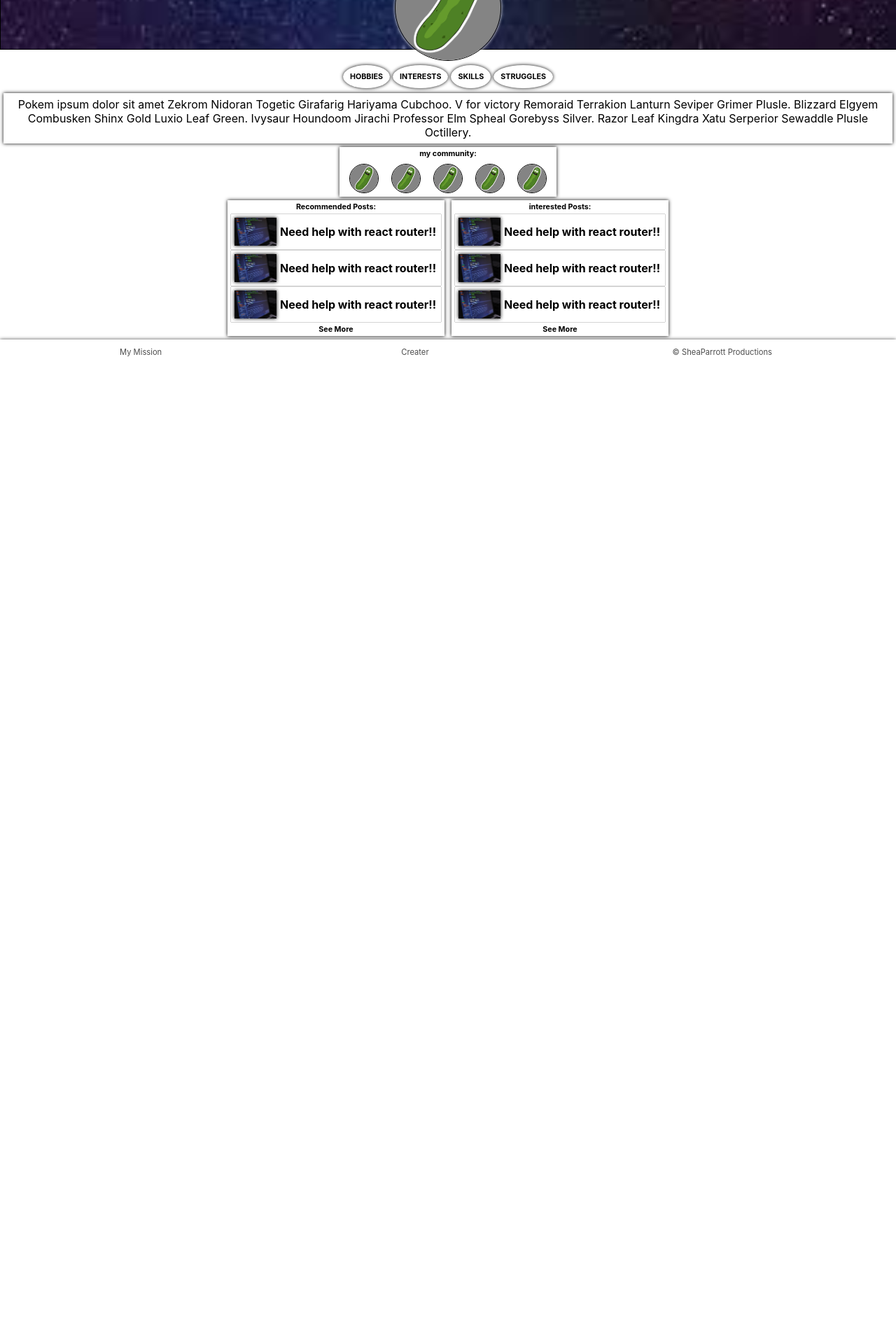
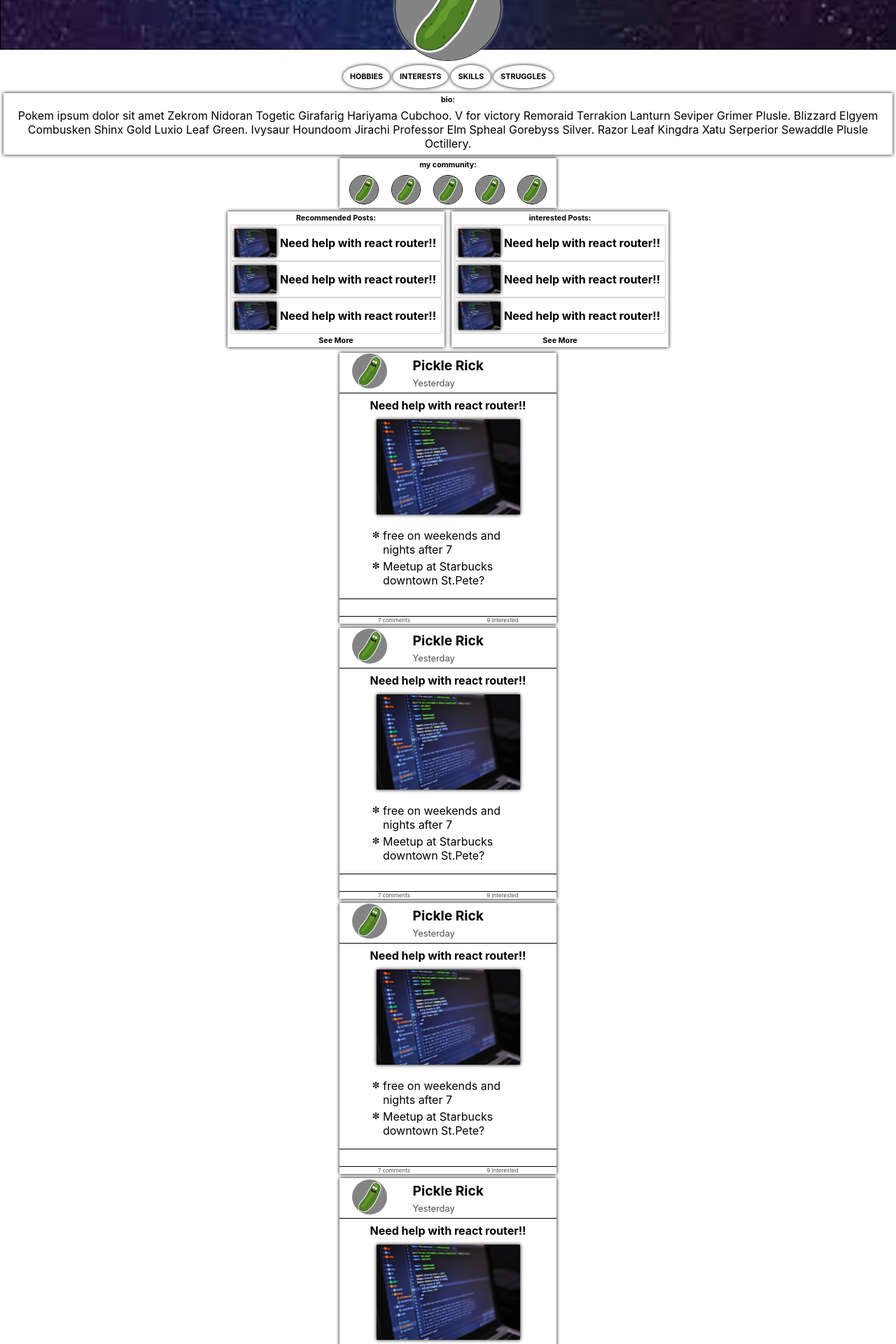
Before and after one commit to SheaParrott/capstone-v2, a React (Create React App) app: page / in a window 1280 px wide. Shown: the part 660-2580 px from the top of the page at 70% size. Before the commit the page ends 1181 px from the top, so only its background shows below. Built offline with nearby package versions, Linux system fonts and the light colour scheme; the HTML template or start-up script is replaced by a standard one.

Commit message:
profile page layout completed

```diff
--- a/src/App.css
+++ b/src/App.css
@@ -21,6 +21,7 @@ footer {
   padding: 5px 0 5px 0;
   font-size: 0.7rem;
   opacity: 0.7;
+  margin-top: 4px;
 }
 a {
   text-decoration: none;
@@ -75,22 +76,21 @@ button:hover {
 button:after {
 }
 
-/* request box  */
+/* Posts  */
 section.requestBoxCentering {
   display: flex;
   justify-content: center;
-  margin: 15px 0 15px 0;
+  margin: 3px 0 3px 0;
 }
 section.requestBox {
-  width: 300px;
-  border: 1px solid black;
+  width: 310px;
   box-shadow: 0 0 5px black;
 }
 div.requestBoxTopBar {
   display: flex;
   align-items: center;
   justify-content: space-around;
-  box-shadow: 0 0 5px black;
+  border-bottom: 1px solid black;
 }
 img.requestBoxProfileImage {
   max-width: 50px;
--- a/src/App.js
+++ b/src/App.js
@@ -8,6 +8,7 @@ import profileimg from './assets/picklerick.jpg'
 import coverimg from './assets/space.jpeg'
 import requestimg from './assets/dev.jpeg'
 import Footer from './Footer'
+import Post from './Post'
 
 // ~COMMUNITY APP~
 // expand your world and build community
@@ -62,7 +63,8 @@ class App extends Component {
             <h6 className="profileAttributes">STRUGGLES</h6>
           </div>
           <div className="profileBio">
-            {/* <h6>bio: make arrow pop down menu</h6> */}
+            {/* add hide and show button */}
+            <h6>bio:</h6>
             <p>
               Pokem ipsum dolor sit amet Zekrom Nidoran Togetic Girafarig
               Hariyama Cubchoo. V for victory Remoraid Terrakion Lanturn Seviper
@@ -160,6 +162,12 @@ class App extends Component {
               <h6>See More</h6>
             </div>
           </div>
+          <Post />
+          <Post />
+          <Post />
+          <Post />
+          <Post />
+          <Post />
         </main>
         <Footer />
       </div>
```
